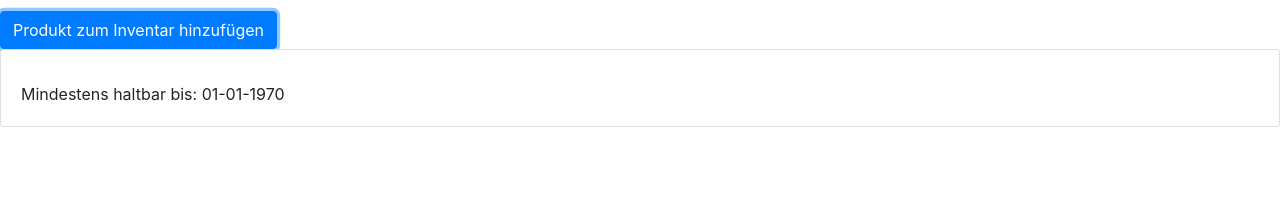
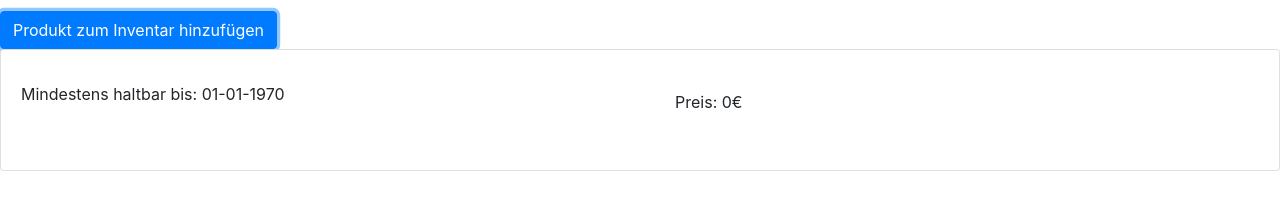
Before and after one commit to raspyweather/homePlattform, an Angular app in the folder homePlattform/: page /inventory in a window 1280 px wide. Both pictures are taken after a click on the button "Produkt zum Inventar hinzufügen". Shown: the part 429-629 px from the top of the page. Built offline with nearby package versions, Linux system fonts and the light colour scheme.

Commit message:
Add price to card.

```diff
--- a/homePlattform/src/app/inventory-list/inventory-list.component.html
+++ b/homePlattform/src/app/inventory-list/inventory-list.component.html
@@ -25,8 +25,16 @@
 <ul class="list-group">
     <div class="card" *ngFor="let inventoryElement of inventoryElements">
         <div class="card-body">
-          <h5 class="card-title">{{inventoryElement.name}}</h5>
-          <p class="card-text">Mindestens haltbar bis: {{inventoryElement.bestBefore}}</p>
+          <div class="row">
+            <div class="col">
+                <h5 class="card-title">{{inventoryElement.name}}</h5>
+                <p class="card-text">Mindestens haltbar bis: {{inventoryElement.bestBefore}}</p>
+            </div>
+            <div class="col">
+              <p class="card-body">Preis: {{inventoryElement.price}}€</p>
+            </div>
+          </div>
+
         </div>
       </div>
 </ul>
```
